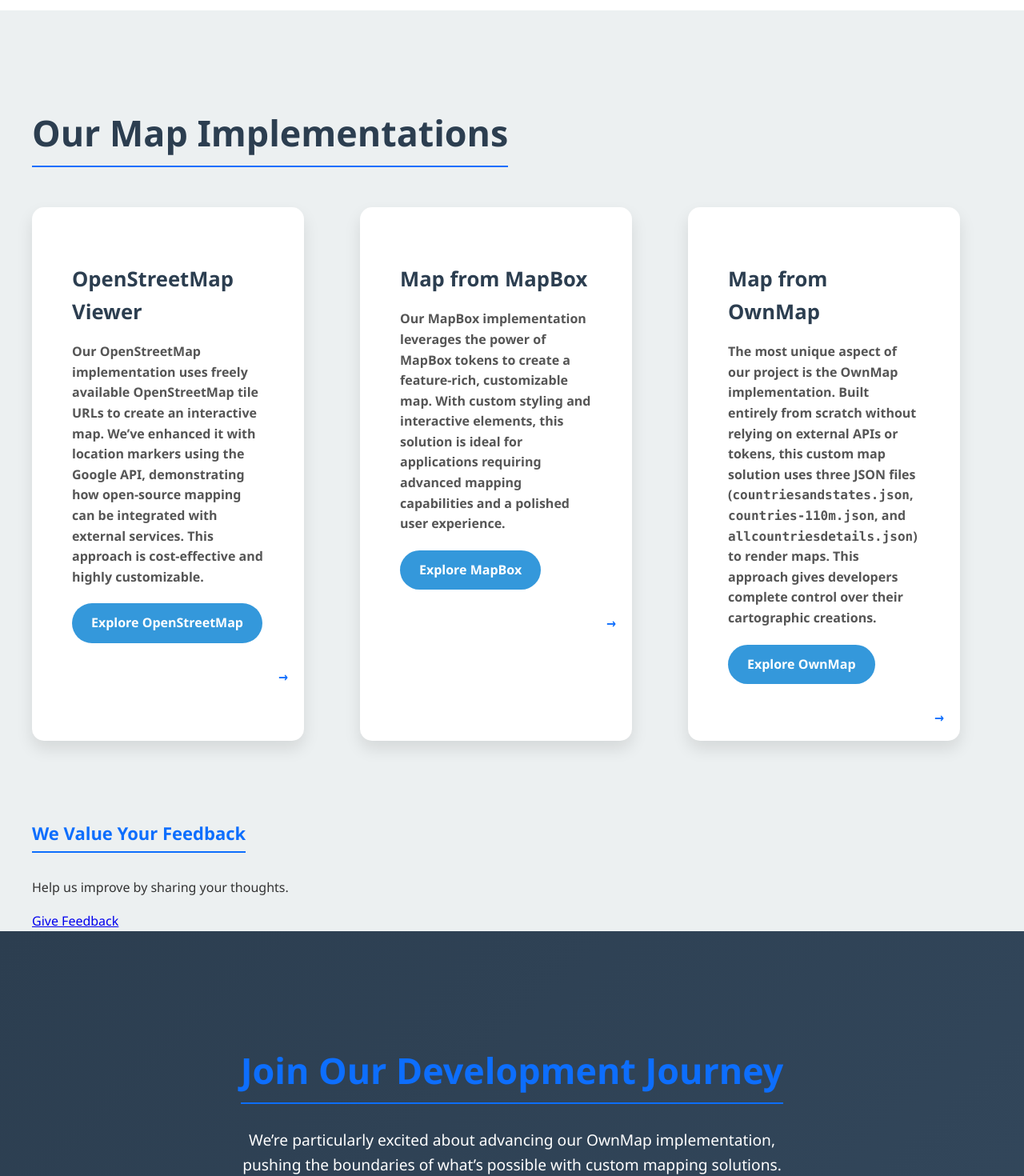
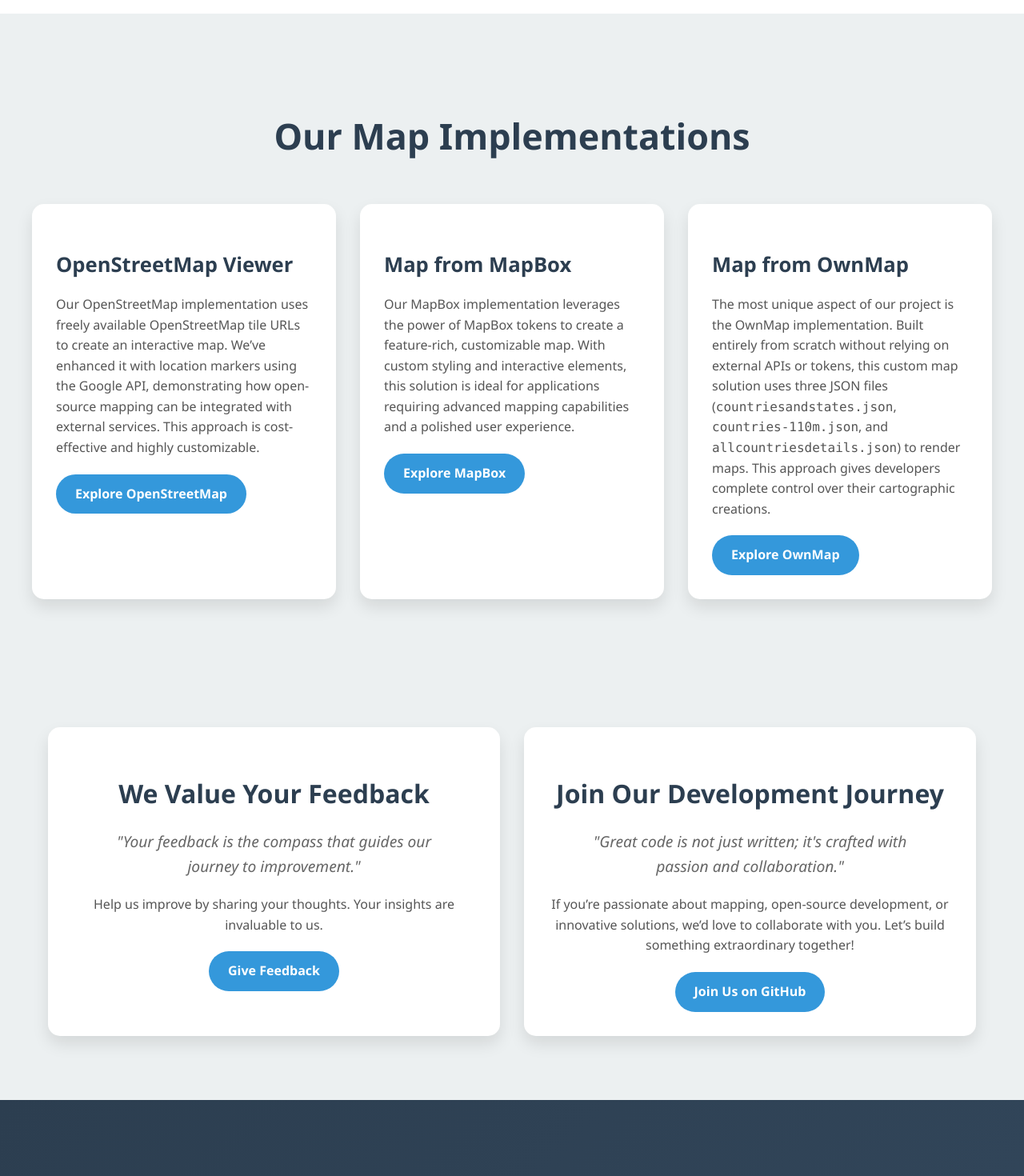
Before and after one commit to atozats/Maps, a React (Create React App) app in the folder mapshome/: page / in a window 1280 px wide. Shown: the part 860-2330 px from the top of the page at 80% size. Built offline with nearby package versions, Linux system fonts and the light colour scheme.

Commit message:
home page and feedbackform style chnage

```diff
--- a/mapshome/src/App.js
+++ b/mapshome/src/App.js
@@ -72,11 +72,34 @@ const HomePage = () => {
       </section>
 
 
-      <section className="feedback-section">
+     {/* Feedback and GitHub Invitation Section */}
+     <section className="feedback-github-section">
         <div className="container">
-          <h2 className="feedback-title">We Value Your Feedback</h2>
-          <p className="feedback-text">Help us improve by sharing your thoughts.</p>
-          <Link to="/feedback" className="feedback-button">Give Feedback</Link>
+          <div className="feedback-github-grid">
+            {/* Feedback Box */}
+            <div className="feedback-box">
+              <h2 className="feedback-title">We Value Your Feedback</h2>
+              <blockquote className="feedback-quote">
+                "Your feedback is the compass that guides our journey to improvement."
+              </blockquote>
+              <p className="feedback-text">
+                Help us improve by sharing your thoughts. Your insights are invaluable to us.
+              </p>
+              <Link to="/feedback" className="feedback-button">Give Feedback</Link>
+            </div>
+
+            {/* GitHub Invitation Box */}
+            <div className="github-box">
+              <h2 className="github-title">Join Our Development Journey</h2>
+              <blockquote className="github-quote">
+                "Great code is not just written; it's crafted with passion and collaboration."
+              </blockquote>
+              <p className="github-text">
+                If you’re passionate about mapping, open-source development, or innovative solutions, we’d love to collaborate with you. Let’s build something extraordinary together!
+              </p>
+              <a href="https://github.com" className="github-button">Join Us on GitHub</a>
+            </div>
+          </div>
         </div>
       </section>
 
--- a/mapshome/src/assets/stylesMB.css
+++ b/mapshome/src/assets/stylesMB.css
@@ -1,71 +1,3 @@
-body {
-    margin: 0;
-    font-family: Arial, sans-serif;
-    background-color: #f8f9fa;
-  }
-
-  header {
-    background-color: #0d6efd;
-    color: white;
-    text-align: center;
-    padding: 20px;
-    font-size: 24px;
-    font-weight: bold;
-  }
-
-  header p {
-    font-size: 16px;
-    margin-top: 5px;
-  }
-
-  main {
-    text-align: center;
-    margin-top: 20px;
-  }
-
-  h2 {
-    font-size: 22px;
-    color: #0d6efd;
-    margin-bottom: 15px;
-    border-bottom: 2px solid #0d6efd;
-    display: inline-block;
-    padding-bottom: 5px;
-  }
-
-  .map-links {
-    display: flex;
-    flex-direction: column;
-    align-items: center;
-    gap: 10px;
-    margin-top: 20px;
-  }
-
-  .map-card {
-    background-color: white;
-    padding: 15px 20px;
-    width: 300px;
-    text-align: left;
-    border-radius: 10px;
-    box-shadow: 0 4px 6px rgba(0, 0, 0, 0.1);
-    text-decoration: none;
-    color: #0d6efd;
-    font-weight: bold;
-    transition: 0.3s;
-  }
-
-  .map-card:hover {
-    background-color: #e9f2ff;
-    cursor: pointer;
-  }
-
-  .map-card::after {
-    content: " →";
-    float: right;
-    font-size: 16px;
-  }
-
-
-/* Global Styles */
 /* Global Styles */
 :root {
   --primary-color: #3498db;
@@ -198,17 +130,7 @@ body {
   transform: scale(1.1);
 }
 
-.openstreet-image {
-  background-image: url(https://via.placeholder.com/400x250/a4dded/ffffff?text=OpenStreetMap);
-}
 
-.mapbox-image {
-  background-image: url(https://via.placeholder.com/400x250/c3e6cb/ffffff?text=MapBox);
-}
-
-.ownmap-image {
-  background-image: url(https://via.placeholder.com/400x250/ffeeba/ffffff?text=OwnMap);
-}
 
 .map-content {
   padding: 30px;
@@ -238,6 +160,77 @@ body {
 }
 
 .map-button:hover {
+  background-color: var(--secondary-color);
+  transform: scale(1.05);
+}
+
+/* Feedback and GitHub Section */
+.feedback-github-section {
+  padding: 80px 0;
+  background-color: var(--light-color);
+}
+
+.feedback-github-grid {
+  display: grid;
+  grid-template-columns: repeat(auto-fit, minmax(300px, 1fr));
+  gap: 30px;
+  max-width: 1200px;
+  margin: 0 auto;
+  padding: 0 20px;
+}
+
+.feedback-box,
+.github-box {
+  background-color: white;
+  padding: 30px;
+  border-radius: 15px;
+  box-shadow: var(--card-shadow);
+  text-align: center;
+  transition: transform 0.3s ease, box-shadow 0.3s ease;
+}
+
+.feedback-box:hover,
+.github-box:hover {
+  transform: translateY(-10px);
+  box-shadow: 0 15px 30px rgba(0, 0, 0, 0.15);
+}
+
+.feedback-title,
+.github-title {
+  font-size: 2rem;
+  margin-bottom: 20px;
+  color: var(--dark-color);
+}
+
+.feedback-quote,
+.github-quote {
+  font-style: italic;
+  font-size: 1.2rem;
+  color: #666;
+  margin-bottom: 20px;
+}
+
+.feedback-text,
+.github-text {
+  font-size: 1rem;
+  color: #555;
+  margin-bottom: 20px;
+}
+
+.feedback-button,
+.github-button {
+  display: inline-block;
+  background-color: var(--primary-color);
+  color: white;
+  padding: 12px 24px;
+  border-radius: 25px;
+  text-decoration: none;
+  font-weight: 600;
+  transition: background-color 0.3s ease, transform 0.3s ease;
+}
+
+.feedback-button:hover,
+.github-button:hover {
   background-color: var(--secondary-color);
   transform: scale(1.05);
 }
--- a/mapshome/src/components/FeedbackForm.js
+++ b/mapshome/src/components/FeedbackForm.js
@@ -52,6 +52,7 @@ const FeedbackForm = () => {
       backgroundColor: '#f4f4f9',
       padding: '20px',
       fontFamily: 'Arial, sans-serif',
+      flexDirection: 'column', // Align items vertically
     },
     feedbackContainer: {
       backgroundColor: '#ffffff',
@@ -60,6 +61,7 @@ const FeedbackForm = () => {
       boxShadow: '0 4px 10px rgba(0, 0, 0, 0.1)',
       maxWidth: '450px',
       width: '100%',
+      marginBottom: '2rem', // Space between form and GitHub box
     },
     heading: {
       textAlign: 'center',
@@ -123,10 +125,53 @@ const FeedbackForm = () => {
       fontSize: '0.9rem',
       color: '#333',
     },
+    githubBox: {
+      backgroundColor: '#ffffff',
+      padding: '2rem',
+      borderRadius: '12px',
+      boxShadow: '0 4px 10px rgba(0, 0, 0, 0.1)',
+      maxWidth: '450px',
+      width: '100%',
+      textAlign: 'center',
+    },
+    quote: {
+      fontStyle: 'italic',
+      color: '#666',
+      marginBottom: '1.5rem',
+      fontSize: '1rem',
+    },
+    githubLink: {
+      color: '#007bff',
+      textDecoration: 'none',
+      fontSize: '1.1rem',
+      fontWeight: '600',
+      transition: 'all 0.3s ease-in-out',
+      position: 'relative',
+      paddingBottom: '4px',
+    },
+    githubLinkHover: {
+      color: '#0056b3',
+    },
+    githubLinkUnderline: {
+      position: 'absolute',
+      bottom: '0',
+      left: '0',
+      width: '100%',
+      height: '2px',
+      backgroundColor: '#007bff',
+      transform: 'scaleX(0)',
+      transformOrigin: 'bottom right',
+      transition: 'transform 0.3s ease-in-out',
+    },
+    githubLinkHoverUnderline: {
+      transform: 'scaleX(1)',
+      transformOrigin: 'bottom left',
+    },
   };
 
   return (
     <div style={styles.container}>
+      {/* Feedback Form */}
       <div style={styles.feedbackContainer}>
         <h2 style={styles.heading}>We Value Your Feedback</h2>
         <p style={{ textAlign: 'center', color: '#666', marginBottom: '1rem' }}>
@@ -200,6 +245,28 @@ const FeedbackForm = () => {
           </p>
         )}
       </div>
+
+      {/* GitHub Box */}
+      <div style={styles.githubBox}>
+        <p style={styles.quote}>
+          "Great code is not just written; it's crafted with passion and collaboration."
+        </p>
+        <a
+          href="https://github.com"
+          style={styles.githubLink}
+          onMouseOver={(e) => {
+            e.target.style.color = styles.githubLinkHover.color;
+            e.target.querySelector('.underline').style.transform = styles.githubLinkHoverUnderline.transform;
+          }}
+          onMouseOut={(e) => {
+            e.target.style.color = styles.githubLink.color;
+            e.target.querySelector('.underline').style.transform = styles.githubLinkUnderline.transform;
+          }}
+        >
+          Join Us on GitHub
+          <span className="underline" style={styles.githubLinkUnderline}></span>
+        </a>
+      </div>
     </div>
   );
 };
```
